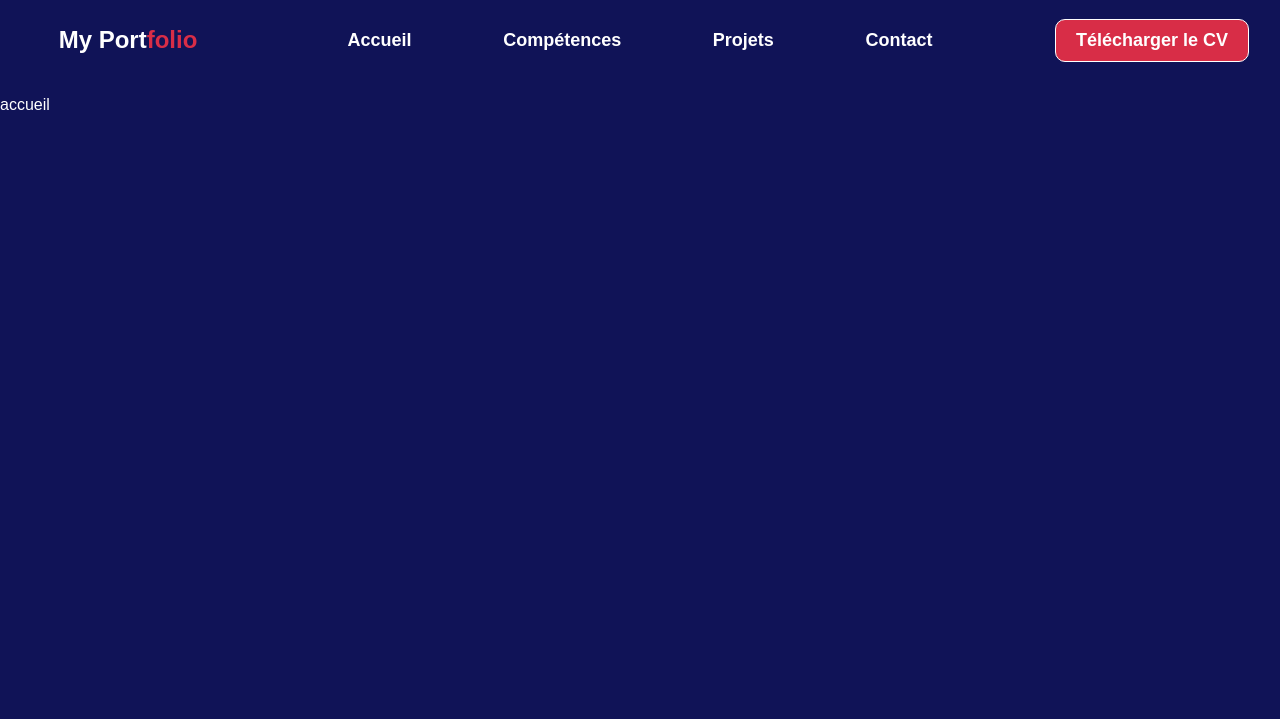
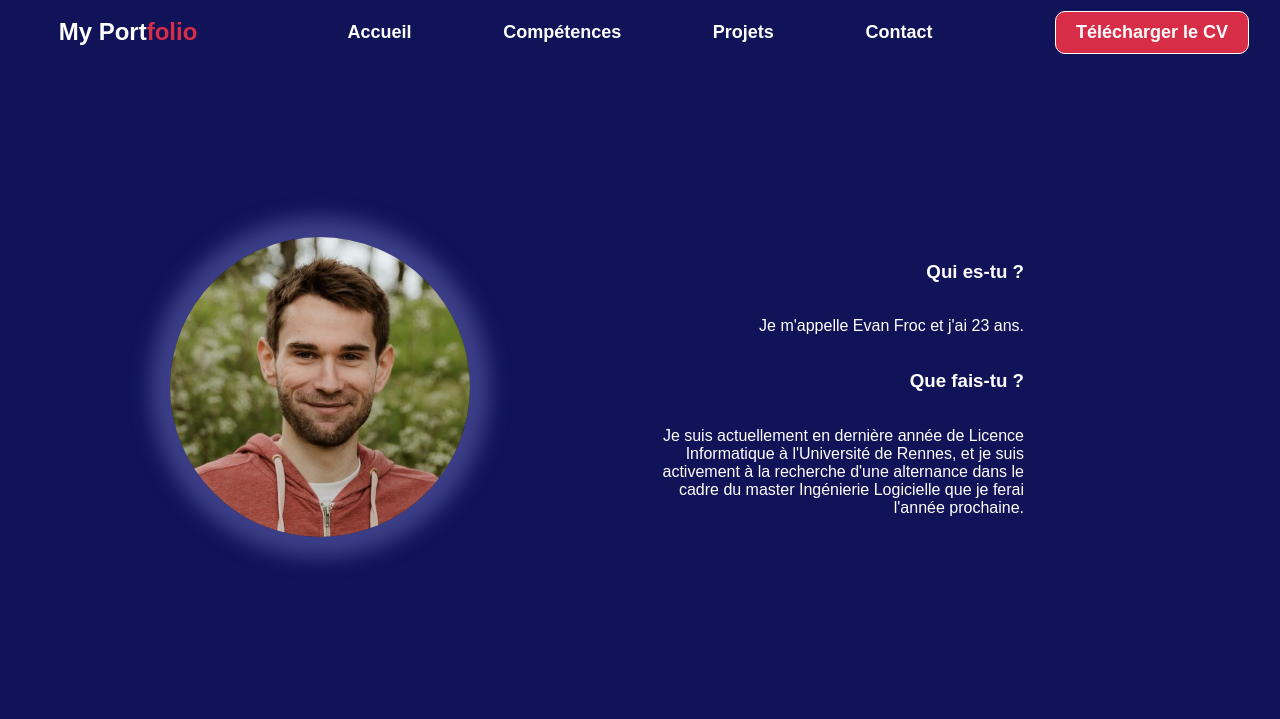
Before and after one commit to efroc/Perso_portfolio, a PHP site: page /index.php?menu=1 in a window 1280 px wide. Shown: the top 719 px of the page. Run offline with PHP 8.4, Linux system fonts and the light colour scheme.

Commit message:
push accueil

```diff
--- a/index.php
+++ b/index.php
@@ -24,28 +24,37 @@
     if(isset($_GET['menu'])) switch($_GET['menu']) {
         case 1:
 ?>
-    <div class="main-page">
-        <!--ACCUEIL--><p>accueil</p>
+    <div class="main-page-1">
+        <!--ACCUEIL-->
+        <div class="accueil-image"><img class="myself" src="ressources/images/myself.jpg"></div>
+        <div class="accueil-presentation">
+            <h3>Qui es-tu ?</h3>
+            <p>Je m'appelle Evan Froc et j'ai 23 ans.</p>
+            <h3>Que fais-tu ?</h3>
+            <p>Je suis actuellement en dernière année de Licence Informatique à l'Université de Rennes,
+                et je suis activement à la recherche d'une alternance dans le cadre du master Ingénierie Logicielle
+                que je ferai l'année prochaine.</p>
+        </div>
     </div>
 <?php
             break;
         case 2:
 ?>
-    <div class="main-page">
+    <div class="main-page-2">
         <!--COMPETENCES--><p>competences</p>
     </div>
 <?php
             break;
         case 3:
 ?>
-    <div class="main-page">
+    <div class="main-page-3">
         <!--PROJETS--><p>projets</p>
     </div>
 <?php
             break;
         case 4:
 ?>
-    <div class="main-page">
+    <div class="main-page-4">
         <!--CONTACT--><p>contact</p>
     </div>
 <?php
--- a/src/style/style.css
+++ b/src/style/style.css
@@ -109,12 +109,57 @@ a:visited {
 }
 
 /*PARAM GENERAUX MAIN PAGE*/
-.main-page {
-    min-height: 80vh;
+.main-page-1, .main-page-2, .main-page-3, .main-page-4 {
+    min-height: 70vh;
 }
 
+/*MAIN-PAGE-1*/
+.main-page-1 {
+    display: flex;
+    width: 100%;
+    height: 100%;
+}
+
+.main-page-1 .accueil-image {
+    display: flex;
+    width: 50%;
+    height: 100%;
+    justify-content: center; /*aligner horizontalement*/
+    align-items: center;     /*aligner verticalement*/
+}
+
+.myself {
+    height: 300px;
+    border-radius: 50%;
+    box-shadow: 0 0 20px 20px #3d4088; /* Ombre qui simule une fusion */
+}
+
+.main-page-1 .accueil-presentation {
+    display: flex;
+    width: 30%;
+    height: 100%;
+    justify-content: center;
+    flex-direction: column;
+    text-align: end;
+}
+
+
+/*MAIN-PAGE-2*/
+.main-page-2 {
+
+}
+
+.main-page-4 {
+
+}
+
+.main-page-4 {
+
+}
+
+/*PARAM GENERAUX FOOTER*/
 footer {
     margin-bottom: 10px;
-    min-height: 5vh;
+    min-height: 10vh;
     width: 100%;
 }
```
Also changed, not shown: ressources/images/myself.jpg (added).
